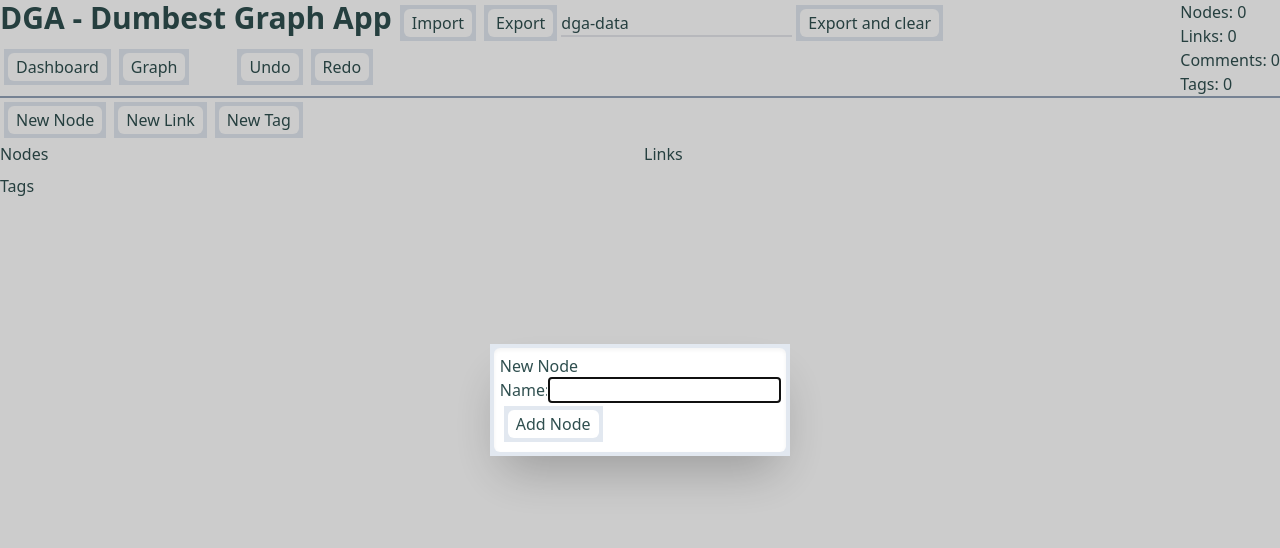
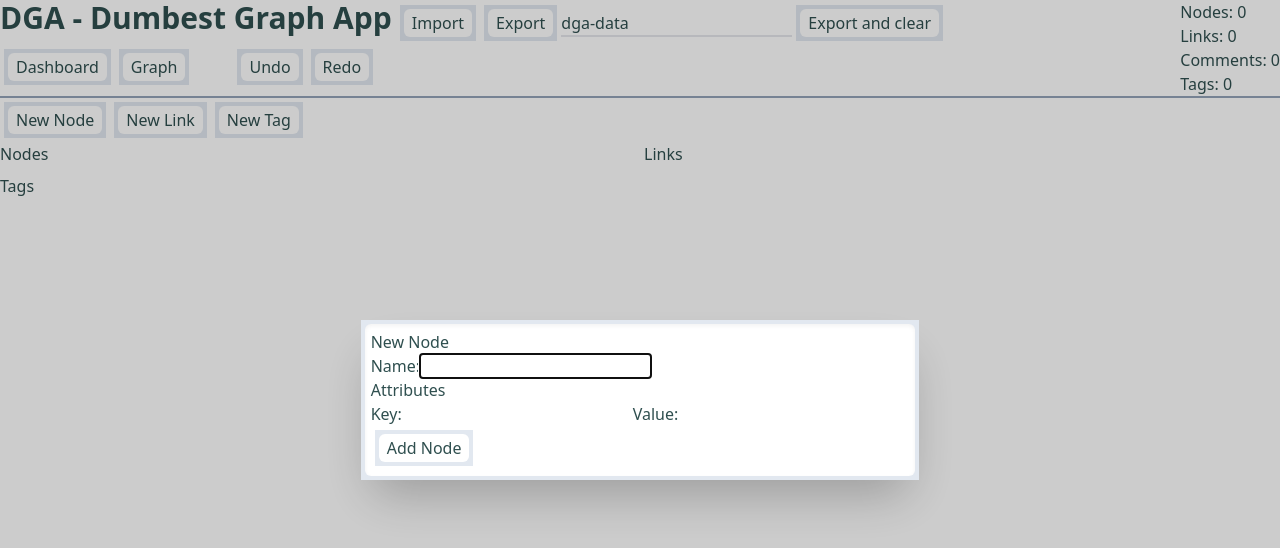
Before and after one commit to George2f/dumbest-graph-app, a React (Vite) app: page /dashboard in a window 1280 px wide. Both pictures are taken after a click on the button "New Node". Shown: the top 548 px of the page. Built offline with nearby package versions, Linux system fonts and the light colour scheme.

Commit message:
feat(dga): add attributes to nodes

```diff
--- a/package.json
+++ b/package.json
@@ -1,7 +1,7 @@
 {
     "name": "dumbest-graph-app",
     "private": true,
-    "version": "0.6.0",
+    "version": "0.7.0",
     "type": "module",
     "scripts": {
         "dev": "vite",
--- a/src/modules/node/NewNodeModule/NewNodeModule.tsx
+++ b/src/modules/node/NewNodeModule/NewNodeModule.tsx
@@ -11,6 +11,9 @@ export default function NewNodeModule() {
 
     const [newNodeName, setNewNodeName] = useState<string>('');
     const [isModalOpen, setIsModalOpen] = useState<boolean>(false);
+    const [newAttributes, setNewAttributes] = useState<[string, string][]>([
+        ['', ''],
+    ]);
 
     return (
         <>
@@ -26,6 +29,9 @@ export default function NewNodeModule() {
                                 id: graph.getNewId(),
                                 name: newNodeName,
                                 tags: [],
+                                attributes: newAttributes.filter(
+                                    ([key, value]) => key && value
+                                ),
                             },
                             graph
                         );
@@ -33,6 +39,7 @@ export default function NewNodeModule() {
                         history.push(command);
 
                         setNewNodeName('');
+                        setNewAttributes([['', '']]);
                     }}>
                     <label>
                         Name:
@@ -45,6 +52,59 @@ export default function NewNodeModule() {
                             }
                         />
                     </label>
+                    <h4>Attributes</h4>
+                    {newAttributes.map(([key, value], index) => (
+                        <div key={index}>
+                            <label>
+                                Key:
+                                <input
+                                    type="text"
+                                    value={key}
+                                    onChange={(event) => {
+                                        const isLast =
+                                            index === newAttributes.length - 1;
+
+                                        const newAttributesCopy = [
+                                            ...newAttributes,
+                                        ];
+                                        newAttributesCopy[index][0] =
+                                            event.target.value;
+                                        if (isLast) {
+                                            newAttributesCopy.push(['', '']);
+                                        }
+                                        setNewAttributes(newAttributesCopy);
+                                    }}
+                                />
+                            </label>
+                            <label>
+                                Value:
+                                <input
+                                    type="text"
+                                    value={value}
+                                    onChange={(event) => {
+                                        const newAttributesCopy = [
+                                            ...newAttributes,
+                                        ];
+                                        newAttributesCopy[index][1] =
+                                            event.target.value;
+                                        setNewAttributes(newAttributesCopy);
+                                    }}
+                                />
+                            </label>
+                            {index === newAttributes.length - 1 ? null : (
+                                <Button
+                                    onClick={(e) => {
+                                        e.preventDefault();
+                                        const futureNewAttributes =
+                                            newAttributes.slice();
+                                        futureNewAttributes.splice(index, 1);
+                                        setNewAttributes(futureNewAttributes);
+                                    }}>
+                                    Delete
+                                </Button>
+                            )}
+                        </div>
+                    ))}
                     <div>
                         <Button type="submit">Add Node</Button>
                     </div>
--- a/src/modules/node/NodeListModule/components/NodeListItem/NodeListItem.tsx
+++ b/src/modules/node/NodeListModule/components/NodeListItem/NodeListItem.tsx
@@ -23,8 +23,11 @@ export default function NodeListItem({
 }: INodeListItemProps) {
     const [editNodeTags, setEditNodeTags] = useState(node.tags || []);
     const [editNodeName, setEditNodeName] = useState(node.name);
+    const [editNodeAttributes, setEditNodeAttributes] = useState<
+        [string, string][]
+    >(node.attributes?.concat([['', '']]) || [['', '']]);
     const [selectedNewTag, setSelectedNewTag] = useState<string>('');
-    const [isNodeModalOpen, setIsNodeModalOpen] = useState<boolean>(false);
+    const [isEditModalOpen, setIsEditModalOpen] = useState<boolean>(false);
     const [isCommentListModalOpen, setIsCommentListModalOpen] =
         useState<boolean>(false);
     const [isNewCommentOpen, setIsNewCommentOpen] = useState<boolean>(false);
@@ -37,10 +40,45 @@ export default function NodeListItem({
 
     return (
         <>
+            <div className="my-2 rounded-r-xl bg-slate-200 p-2 pl-0">
+                <div className="rounded-r-lg bg-white p-1.5">
+                    <Button
+                        onClick={() => {
+                            setIsEditModalOpen(true);
+                            setEditNodeName(node.name);
+                            setEditNodeTags(node.tags || []);
+                            setEditNodeAttributes(
+                                node.attributes?.concat([['', '']]) || [
+                                    ['', ''],
+                                ]
+                            );
+                        }}>
+                        {node.id} {node.name}
+                    </Button>
+                    <Button
+                        onClick={() => {
+                            setIsConfirmModalOpen(true);
+                        }}>
+                        Delete
+                    </Button>
+                    <div>
+                        Comments:
+                        {relatedComments.length ? (
+                            <Button
+                                onClick={() => setIsCommentListModalOpen(true)}>
+                                {relatedComments.length}
+                            </Button>
+                        ) : null}
+                        <Button onClick={() => setIsNewCommentOpen(true)}>
+                            Add
+                        </Button>
+                    </div>
+                </div>
+            </div>
             <Modal
-                isOpen={isNodeModalOpen}
+                isOpen={isEditModalOpen}
                 onDismiss={() => {
-                    setIsNodeModalOpen(false);
+                    setIsEditModalOpen(false);
                     setEditNodeTags(node.tags || []);
                     setEditNodeName(node.name);
                 }}>
@@ -52,8 +90,11 @@ export default function NodeListItem({
                             ...node,
                             name: editNodeName,
                             tags: editNodeTags,
+                            attributes: editNodeAttributes.filter(
+                                ([key, value]) => key && value
+                            ),
                         });
-                        setIsNodeModalOpen(false);
+                        setIsEditModalOpen(false);
                     }}>
                     <label>
                         Name:
@@ -65,6 +106,62 @@ export default function NodeListItem({
                             }
                         />
                     </label>
+                    <div>Attributes:</div>
+                    {editNodeAttributes.map(([key, value], index) => (
+                        <div key={index}>
+                            <label>
+                                Key:
+                                <input
+                                    type="text"
+                                    value={key}
+                                    onChange={(event) => {
+                                        const isLast =
+                                            index ===
+                                            editNodeAttributes.length - 1;
+
+                                        const editAttributesCopy = [
+                                            ...editNodeAttributes,
+                                        ];
+                                        editAttributesCopy[index][0] =
+                                            event.target.value;
+                                        if (isLast) {
+                                            editAttributesCopy.push(['', '']);
+                                        }
+                                        setEditNodeAttributes(
+                                            editAttributesCopy
+                                        );
+                                    }}
+                                />
+                            </label>
+                            <label>
+                                Value:
+                                <input
+                                    type="text"
+                                    value={value}
+                                    onChange={(event) => {
+                                        const newAttributes =
+                                            editNodeAttributes.slice();
+                                        newAttributes[index][1] =
+                                            event.target.value;
+                                        setEditNodeAttributes(newAttributes);
+                                    }}
+                                />
+                            </label>
+                            {index === editNodeAttributes.length - 1 ? null : (
+                                <Button
+                                    type="button"
+                                    onClick={(e) => {
+                                        e.preventDefault();
+                                        const newAttributes =
+                                            editNodeAttributes.slice();
+                                        newAttributes.splice(index, 1);
+                                        setEditNodeAttributes(newAttributes);
+                                    }}>
+                                    Delete
+                                </Button>
+                            )}
+                        </div>
+                    ))}
                     <div>
                         <select
                             onChange={(e) => setSelectedNewTag(e.target.value)}
@@ -136,35 +233,6 @@ export default function NodeListItem({
                     </div>
                 </form>
             </Modal>
-
-            <div className="my-2 rounded-r-xl bg-slate-200 p-2 pl-0">
-                <div className="rounded-r-lg bg-white p-1.5">
-                    <Button
-                        onClick={() => {
-                            setIsNodeModalOpen(true);
-                        }}>
-                        {node.id} {node.name}
-                    </Button>
-                    <Button
-                        onClick={() => {
-                            setIsConfirmModalOpen(true);
-                        }}>
-                        Delete
-                    </Button>
-                    <div>
-                        Comments:
-                        {relatedComments.length ? (
-                            <Button
-                                onClick={() => setIsCommentListModalOpen(true)}>
-                                {relatedComments.length}
-                            </Button>
-                        ) : null}
-                        <Button onClick={() => setIsNewCommentOpen(true)}>
-                            Add
-                        </Button>
-                    </div>
-                </div>
-            </div>
             <NewCommentModule
                 isOpen={isNewCommentOpen}
                 node={node}
--- a/src/types/INode.ts
+++ b/src/types/INode.ts
@@ -4,4 +4,5 @@ import IdType from './IdType';
 export default interface INode extends INamedGraphItem {
     name: string;
     tags: IdType[];
+    attributes?: [string, string][];
 }
```
Also changed, not shown: 1 other file (tests, documents, lock files or other folders).
